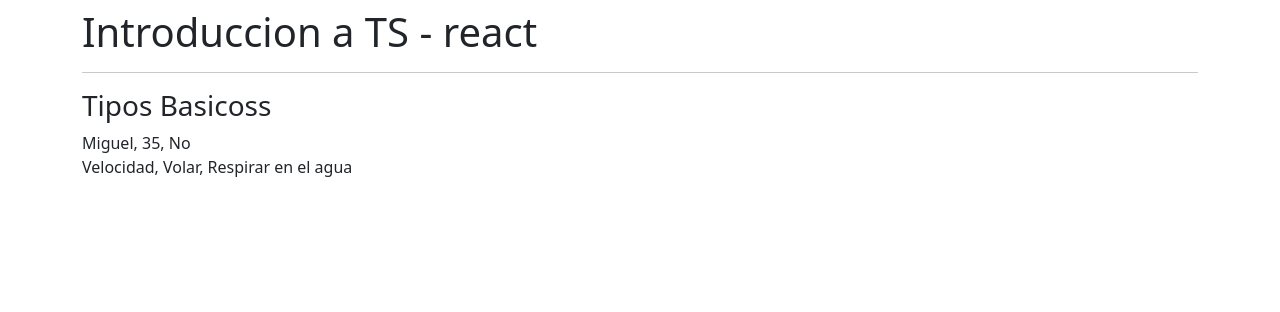
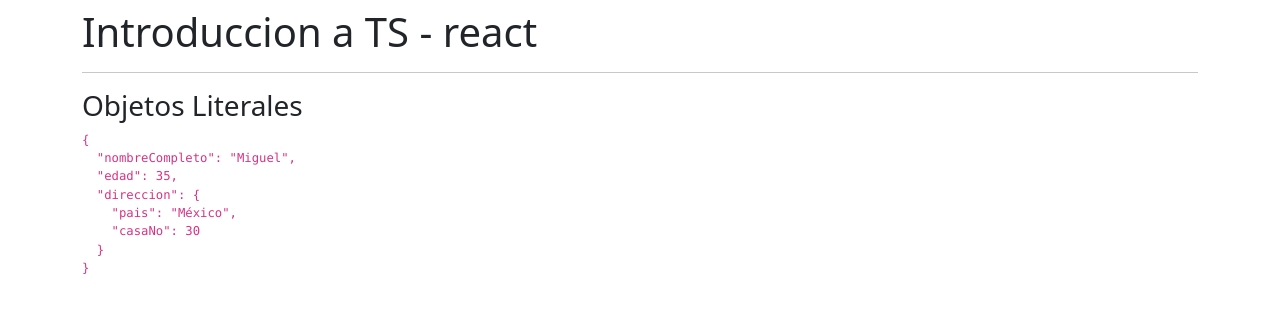
Before and after one commit to MiguelMolina29/React-native-curso, a React (Create React App) app: page / in a window 1280 px wide. Shown: the top 312 px of the page. Built offline with nearby package versions, Linux system fonts and the light colour scheme.

Commit message:
Objetos-literales

```diff
--- a/src/App.tsx
+++ b/src/App.tsx
@@ -1,12 +1,14 @@
 import React from 'react'
-import TiposBasicos from './typescript/TiposBasicos'
+// import TiposBasicos from './typescript/TiposBasicos'
+import ObjetosLiterales from './typescript/ObjetosLiterales'
 
 const App = () => {
   return (
     <div className="mt-2">
       <h1>Introduccion a TS - react</h1>
       <hr />
-      <TiposBasicos />
+      {/* <TiposBasicos /> */}
+      <ObjetosLiterales/>
     </div>
   )
 }
--- /dev/null
+++ b/src/typescript/ObjetosLiterales.tsx
@@ -0,0 +1,38 @@
+import React from 'react'
+
+// Para decirle a ts como funcionan nuestros objetos
+interface Persona { // una vacia no marca un error de validacion
+    nombreCompleto: string;
+    edad: number;
+    direccion: Direccion;
+}
+
+interface Direccion { // Se puede inferir este tipo de interfaz para el objeto
+    pais: string;
+    casaNo: number;
+}
+
+const ObjetosLiterales = () => {
+
+    const persona: Persona = {
+        nombreCompleto: 'Miguel',
+        edad: 35,
+        direccion: {
+            pais: 'México',
+            casaNo: 30
+        }
+    }
+
+    return (
+        <>
+            <h3>Objetos Literales</h3>
+            <code>
+                <pre>
+                    { JSON.stringify(persona, null, 2) }
+                </pre>
+            </code>
+        </>
+    )
+}
+
+export default ObjetosLiterales
```
